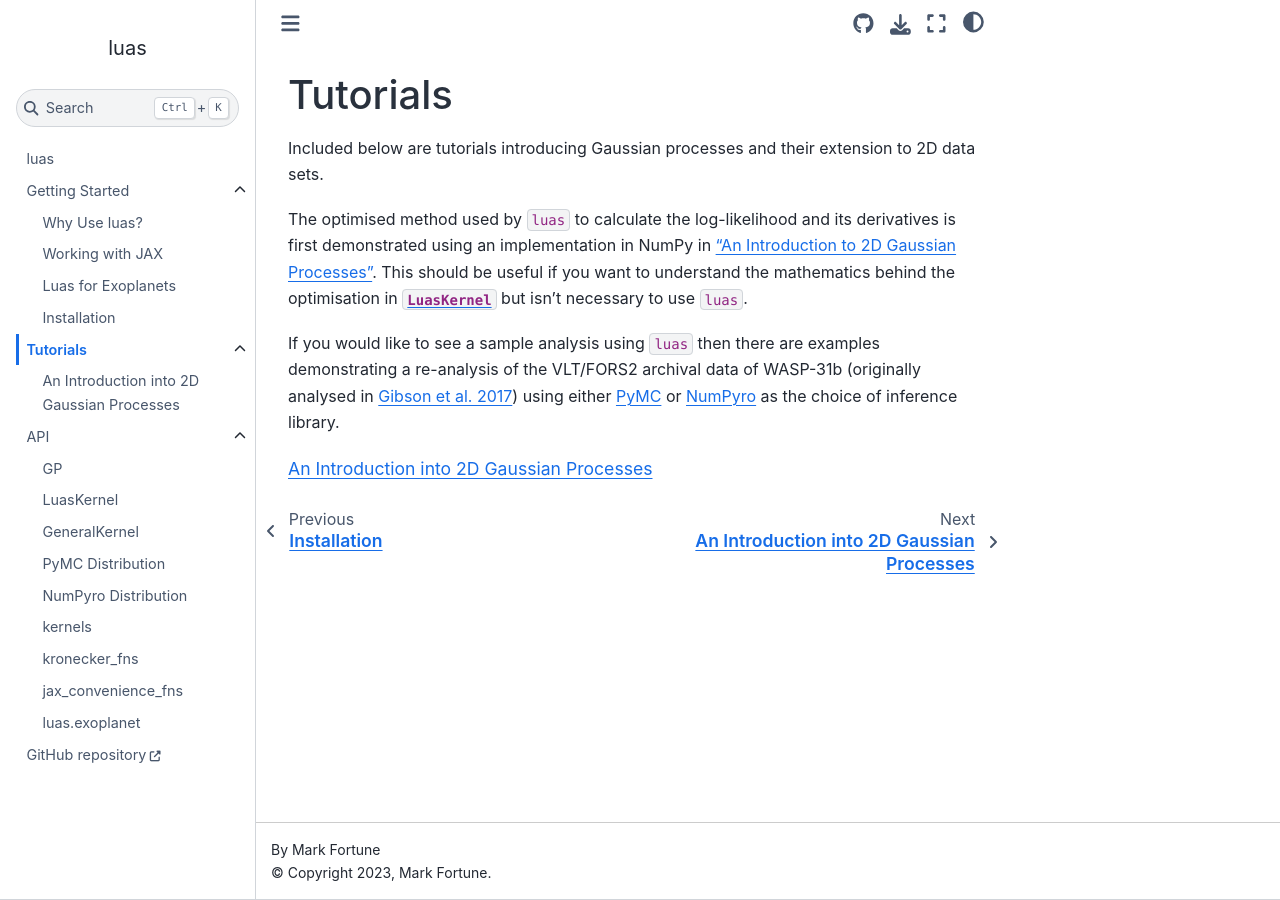
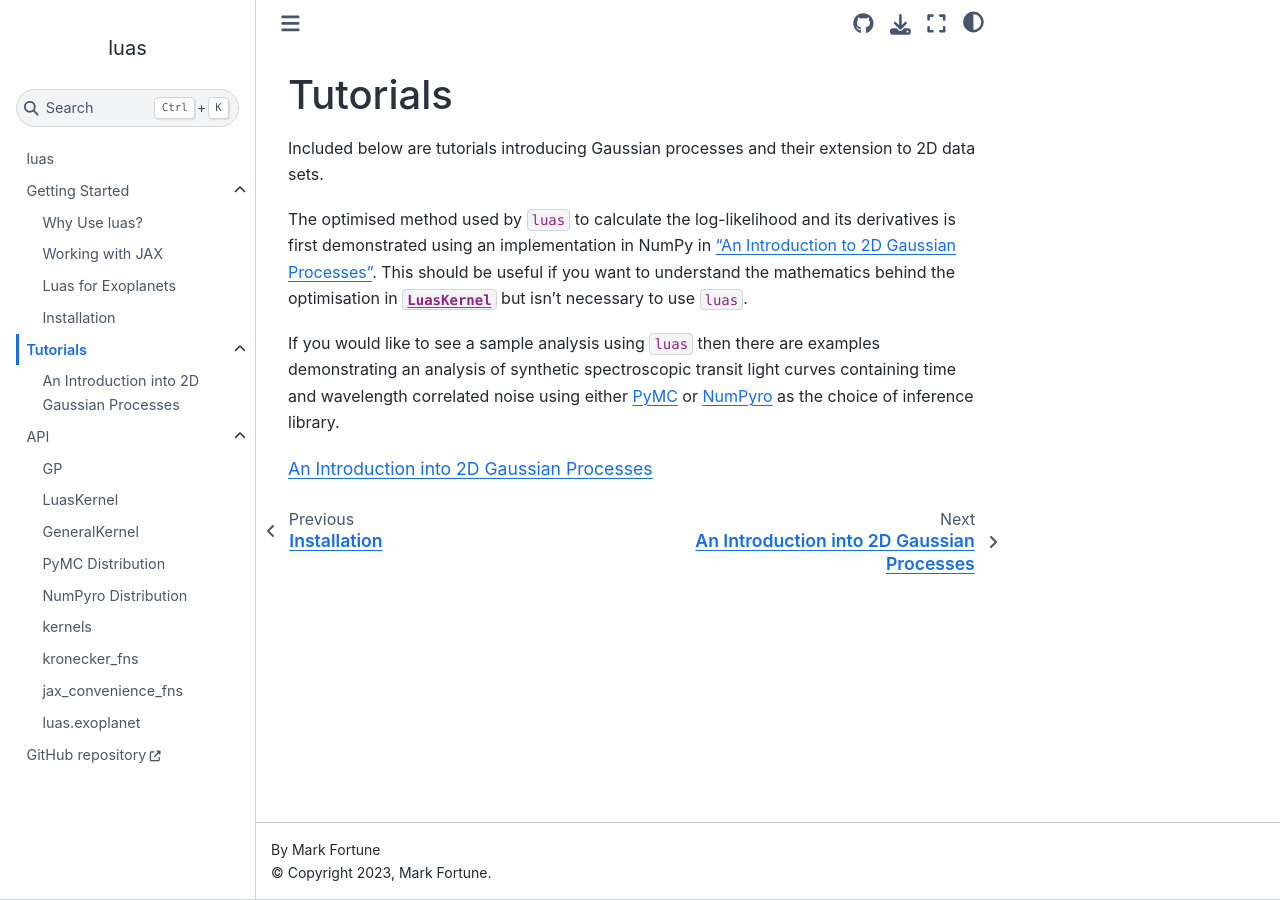
Before and after one commit to markfortune/luas, a Sphinx documentation site: the page built from docs/source/tutorials.md, in a window 1280 px wide. Built offline with Sphinx 7.4.7 and the Sphinx Book theme 1.1.4, drawn with Linux system fonts in a browser that asks for light colours; pages that are not in the unit, such as notebooks, are missing from menus.

````diff
--- a/docs/source/conf.py
+++ b/docs/source/conf.py
@@ -41,7 +41,7 @@
 #html_logo = "_static/luas_icon.png"
 html_static_path = ['_static']
 html_theme_options = {
-    "path_to_docs": "docs",
+    "path_to_docs": "docs/source",
     "repository_url": "https://github.com/markfortune/luas",
     "repository_branch": "main",
     "launch_buttons": {
--- a/docs/source/tutorials.md
+++ b/docs/source/tutorials.md
@@ -6,7 +6,7 @@
 
 The optimised method used by `luas` to calculate the log-likelihood and its derivatives is first demonstrated using an implementation in NumPy in ["An Introduction to 2D Gaussian Processes"](numpy_tutorial). This should be useful if you want to understand the mathematics behind the optimisation in [`LuasKernel`](api-luaskernel) but isn't necessary to use `luas`.
 
-If you would like to see a sample analysis using `luas` then there are examples demonstrating a re-analysis of the VLT/FORS2 archival data of WASP-31b (originally analysed in [Gibson et al. 2017](https://ui.adsabs.harvard.edu/abs/2017MNRAS.467.4591G/abstract)) using either [PyMC](pymc_example) or [NumPyro](numpyro_example) as the choice of inference library.
+If you would like to see a sample analysis using `luas` then there are examples demonstrating an analysis of synthetic spectroscopic transit light curves containing time and wavelength correlated noise using either [PyMC](pymc_example) or [NumPyro](numpyro_example) as the choice of inference library.
 
 ```{toctree}
 :maxdepth: 1
````
Also changed, not shown: docs/source/tutorials/2D_GP_intro.ipynb.
